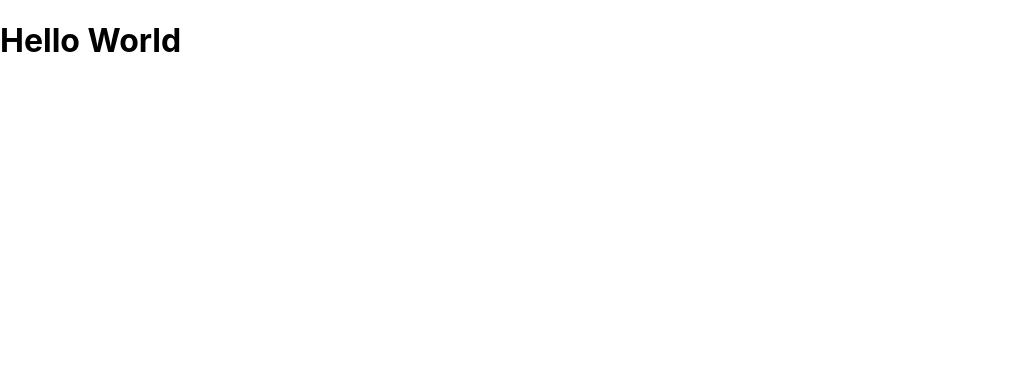
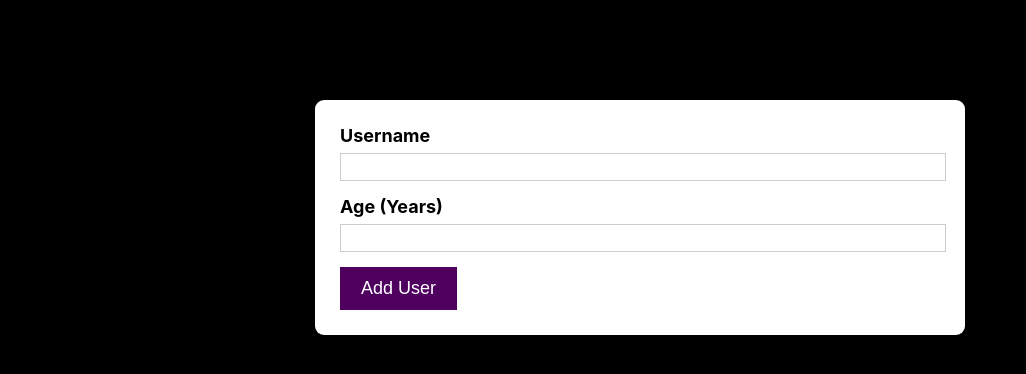
Before and after one commit to trana5197/practice_adding_user-React, a React (Create React App) app: page / in a window 1280 px wide. Shown: the top 374 px of the page, without its empty margins (0-1026 px from the left). Built offline with nearby package versions, Linux system fonts and the light colour scheme.

Commit message:
Functionality Done.. only conditioning left

```diff
--- a/src/App.js
+++ b/src/App.js
@@ -1,7 +1,29 @@
+import { useState } from "react";
+import InputUser from "./components/InputUser";
+import OutputUser from "./components/OutputUser";
+import InvalidUsernameAge from "./components/InvalidUsernameAge";
+
+const users = [];
+
 function App() {
+  const [user, setUser] = useState(users);
+
+  const getInputDataHandler = (user) => {
+    setUser((prevUser) => {
+      return [...prevUser, user];
+    });
+  };
+
+  let output = <div></div>;
+
+  if (user.length > 0) {
+    output = <OutputUser user={user} />;
+  }
+
   return (
     <div>
-      <h1>Hello World</h1>
+      <InputUser onGetUser={getInputDataHandler} />
+      {output}
     </div>
   );
 }
--- /dev/null
+++ b/src/components/InputUser.js
@@ -0,0 +1,57 @@
+import { useState } from "react";
+import styles from "./InputUser.module.css";
+import Button from "./UI/Button";
+
+const InputUser = (props) => {
+  const [enteredUsername, setEnteredUsername] = useState("");
+  const [enteredAge, setEnteredAge] = useState("");
+
+  const enterUsernameHandler = (event) => {
+    // console.log(event.target.value);
+    setEnteredUsername(event.target.value);
+  };
+
+  const enterAgeHandler = (event) => {
+    // console.log(event.target.value);
+    setEnteredAge(event.target.value);
+  };
+
+  const inputUserSubmit = (event) => {
+    event.preventDefault();
+    const user = {
+      userName: enteredUsername,
+      age: +enteredAge,
+      id: Math.round(Math.random() * 1000).toString(),
+    };
+    props.onGetUser(user);
+    setEnteredUsername("");
+    setEnteredAge("");
+    // console.log(user);
+  };
+
+  return (
+    <form className={styles.form} onSubmit={inputUserSubmit}>
+      <div className={styles.userDiv}>
+        <label>Username</label>
+        <input
+          type="text"
+          value={enteredUsername}
+          onChange={enterUsernameHandler}
+        />
+      </div>
+      <div className={styles.ageDiv}>
+        <label>Age (Years)</label>
+        <input
+          type="number"
+          min="0"
+          step="1"
+          value={enteredAge}
+          onChange={enterAgeHandler}
+        />
+      </div>
+      <Button name="Add User" />
+    </form>
+  );
+};
+
+export default InputUser;
--- /dev/null
+++ b/src/components/InputUser.module.css
@@ -0,0 +1,27 @@
+.form {
+  background-color: white;
+  width: 600px;
+  margin: 100px auto;
+  padding: 25px;
+  border-radius: 9px;
+}
+
+.form label {
+  display: block;
+  font-size: 18px;
+  color: #000;
+  font-weight: 700;
+  margin-bottom: 7px;
+}
+
+.form input {
+  width: 100%;
+  height: 24px;
+  display: block;
+  border: 1px solid #ccc;
+}
+
+.userDiv,
+.ageDiv {
+  margin-bottom: 15px;
+}
--- /dev/null
+++ b/src/components/InvalidUsernameAge.js
@@ -0,0 +1,18 @@
+import styles from "./InvalidUsernameAge.module.css";
+import Button from "./UI/Button";
+
+const InvalidUsernameAge = () => {
+  return (
+    <div>
+      <div className={styles["invalid-title"]}>
+        <h2>Invalid input</h2>
+      </div>
+      <div className={styles["invalid-desc"]}>
+        <h3>Please enter a valid name and age (non-empty values)</h3>
+        <Button name="Okay" />
+      </div>
+    </div>
+  );
+};
+
+export default InvalidUsernameAge;
--- /dev/null
+++ b/src/components/InvalidUsernameAge.module.css
@@ -0,0 +1,9 @@
+.invalid-title {
+  background-color: #4f005f;
+  color: #fff;
+}
+
+.invalid-desc {
+  background-color: #fff;
+  color: #000;
+}
--- /dev/null
+++ b/src/components/Output.js
@@ -0,0 +1,13 @@
+import styles from "./Output.module.css";
+
+const Output = (props) => {
+  return props.user.map((user) => {
+    return (
+      <div className={styles.output} key={user.id}>
+        <h3>{`${user.userName} (${user.age} years)`}</h3>
+      </div>
+    );
+  });
+};
+
+export default Output;
--- /dev/null
+++ b/src/components/Output.module.css
@@ -0,0 +1,5 @@
+.output {
+  border: 1px solid #ccc;
+  padding: 0 10px;
+  margin-bottom: 15px;
+}
--- /dev/null
+++ b/src/components/OutputUser.js
@@ -0,0 +1,12 @@
+import Output from "./Output";
+import styles from "./OutputUser.module.css";
+
+const OutputUser = (props) => {
+  return (
+    <div className={styles["output-user"]}>
+      <Output user={props.user} />
+    </div>
+  );
+};
+
+export default OutputUser;
--- /dev/null
+++ b/src/components/OutputUser.module.css
@@ -0,0 +1,7 @@
+.output-user {
+  width: 600px;
+  padding: 25px;
+  background-color: #fff;
+  margin: 0 auto;
+  border-radius: 9px;
+}
--- /dev/null
+++ b/src/components/UI/Button.js
@@ -0,0 +1,11 @@
+import styles from "./Button.module.css";
+
+const Button = (props) => {
+  return (
+    <div>
+      <button className={styles.btn}>{props.name}</button>
+    </div>
+  );
+};
+
+export default Button;
--- /dev/null
+++ b/src/components/UI/Button.module.css
@@ -0,0 +1,7 @@
+.btn {
+  color: #fff;
+  font-size: 18px;
+  padding: 10px 20px;
+  background-color: #4f005f;
+  border: 1px solid #4f005f;
+}
--- a/src/index.css
+++ b/src/index.css
@@ -1,13 +1,14 @@
 body {
   margin: 0;
-  font-family: -apple-system, BlinkMacSystemFont, 'Segoe UI', 'Roboto', 'Oxygen',
-    'Ubuntu', 'Cantarell', 'Fira Sans', 'Droid Sans', 'Helvetica Neue',
+  font-family: -apple-system, BlinkMacSystemFont, "Segoe UI", "Roboto", "Oxygen",
+    "Ubuntu", "Cantarell", "Fira Sans", "Droid Sans", "Helvetica Neue",
     sans-serif;
   -webkit-font-smoothing: antialiased;
   -moz-osx-font-smoothing: grayscale;
+  background-color: #000;
 }
 
 code {
-  font-family: source-code-pro, Menlo, Monaco, Consolas, 'Courier New',
+  font-family: source-code-pro, Menlo, Monaco, Consolas, "Courier New",
     monospace;
 }
```
